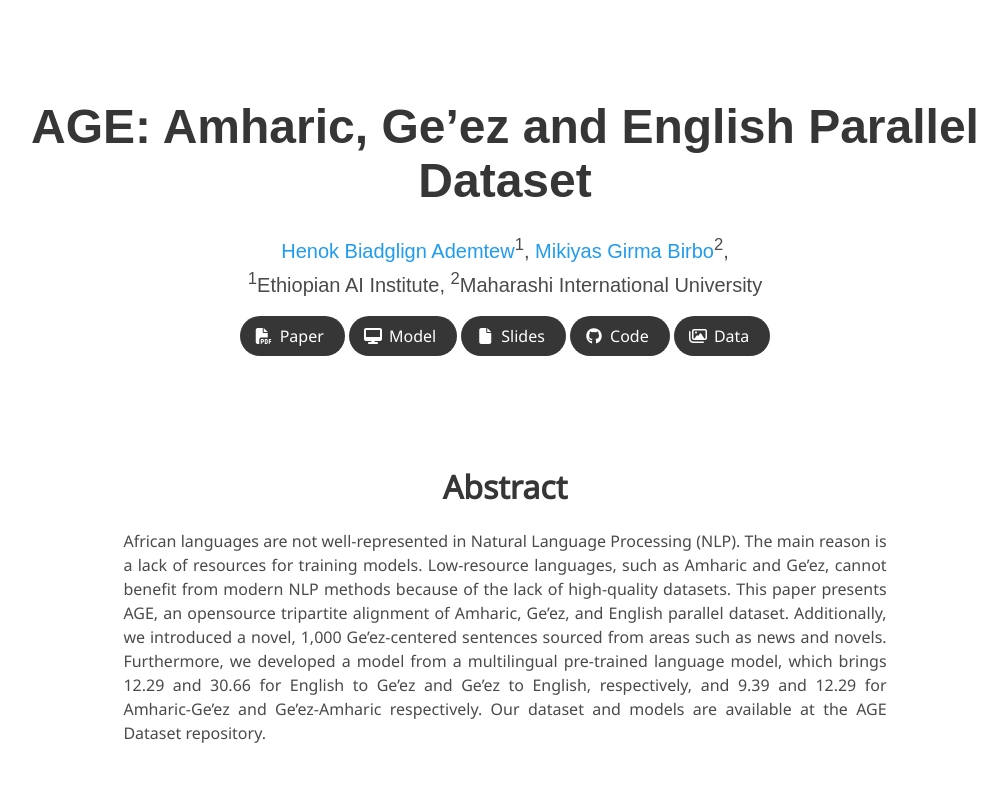
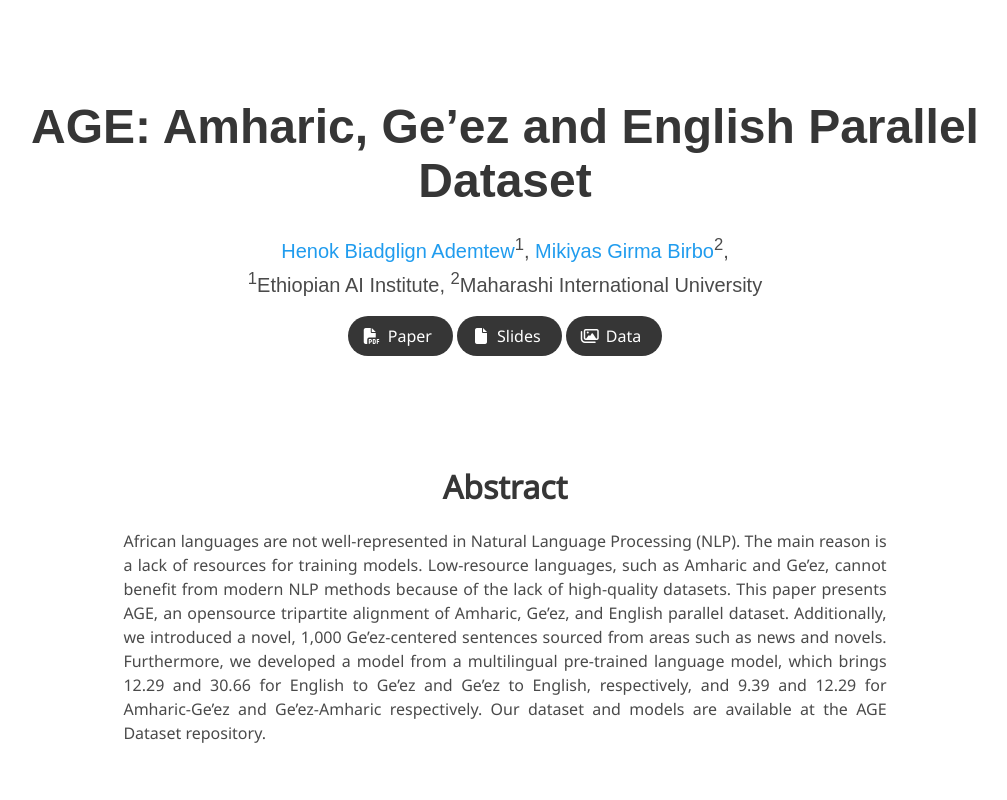
Before and after one commit to HenokB/AGE-Dataset, a plain HTML site: page index.html in a window 1280 px wide. Shown: the top 800 px of the page, without its empty margins (135-1142 px from the left). Drawn offline with nearby package versions, Linux system fonts and the light colour scheme; some icons are missing; a web font is replaced by a local one.

Commit message:
fix links

```diff
--- a/index.html
+++ b/index.html
@@ -87,7 +87,7 @@
                   <span>Paper</span>
                 </a>
               </span>
-              <span class="link-block">
+              <!-- <span class="link-block">
                 <a href=""
                    class="external-link button is-normal is-rounded is-dark">
                   <span class="icon">
@@ -95,7 +95,7 @@
                   </span>
                   <span>Model</span>
                 </a>
-              </span>
+              </span> -->
               <!-- Video Link. -->
               <span class="link-block">
                 <a href="https://docs.google.com/presentation/d/1ObmkYFBmyOb9ufuJVHbR1kbvU-FtOAHiIl_PAnOLhEg/edit?usp=sharing"
@@ -107,7 +107,7 @@
                 </a>
               </span>
               <!-- Code Link. -->
-              <span class="link-block">
+              <!-- <span class="link-block">
                 <a href="https://github.com/HenokB/AGE-Dataset"
                    class="external-link button is-normal is-rounded is-dark">
                   <span class="icon">
@@ -115,7 +115,7 @@
                   </span>
                   <span>Code</span>
                   </a>
-              </span>
+              </span> -->
               <!-- Dataset Link. -->
               <span class="link-block">
                 <a href="https://github.com/HenokB/AGE-Dataset/"
```
